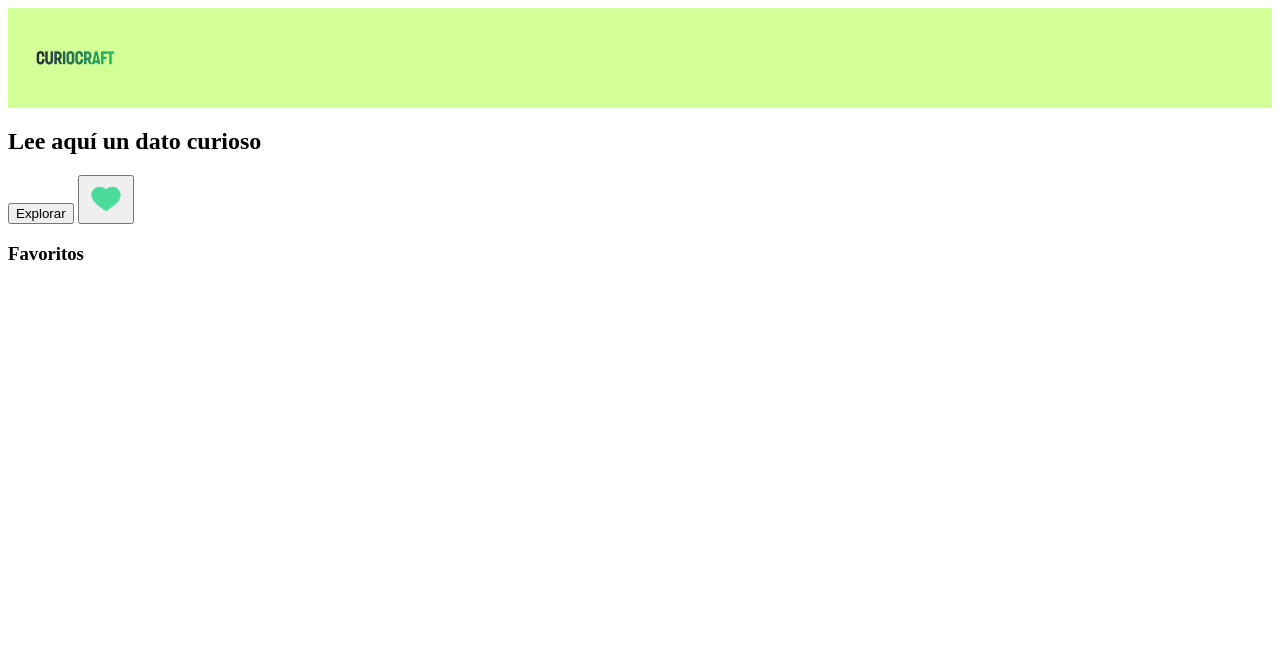
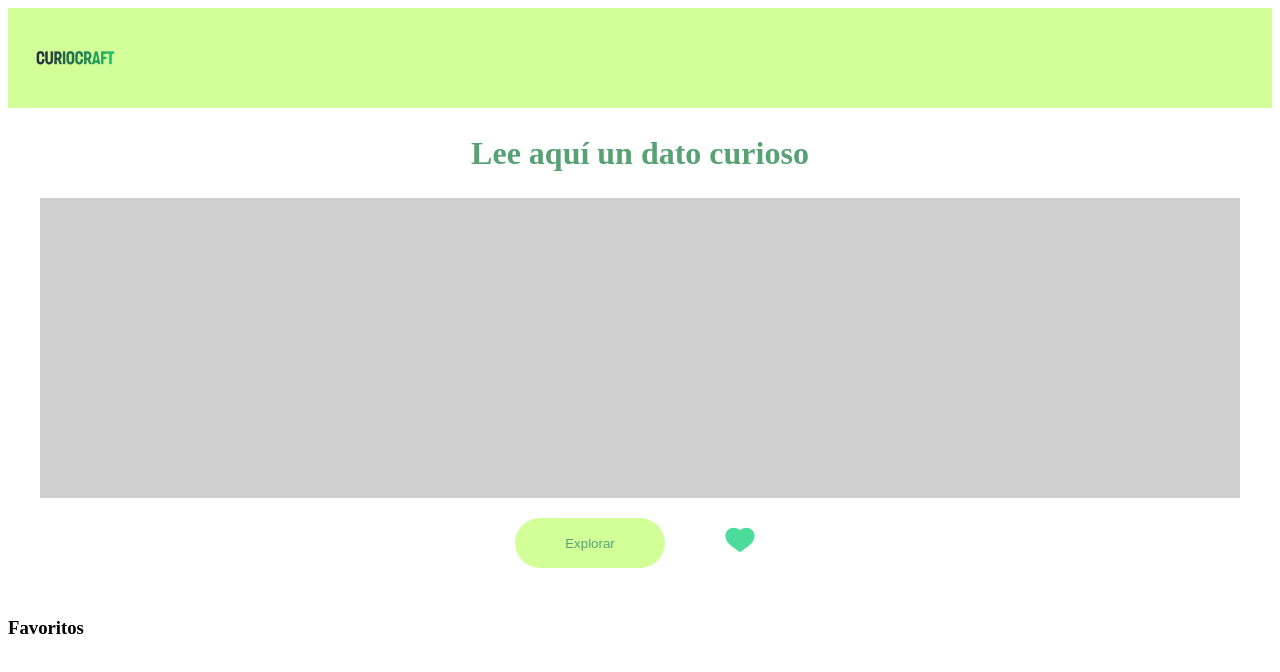
Before and after one commit to CindyLeiva/curious_facts, a plain HTML site: page index.html in a window 1280 px wide. Drawn offline with Linux system fonts and the light colour scheme.

Commit message:
main css

```diff
--- a/index.html
+++ b/index.html
@@ -14,7 +14,7 @@
 
     <main>
         <section class="title-button">
-            <H1>Lee aquí un dato curioso</H1>
+            <h1>Lee aquí un dato curioso</h1>
             <div class="curious-facts"></div>
             <div class="container-buttons">
                 <button class="button-exploration">Explorar</button>
--- a/styles.css
+++ b/styles.css
@@ -7,6 +7,10 @@
     --grey: rgba(207, 207, 207, 1);
 }
 
+body {
+    background: white;
+}
+
 *{
     font-size: "poppins";
     box-sizing: border-box;
@@ -14,8 +18,63 @@
 
 header {
     height: 100px;
-    background-color: rgba(210, 255, 152, 1);
+    background-color:var(--green);
     display: flex;
     margin: 0px;
     padding: 0px;
 }
+
+.title-button{
+    display: flex;
+    align-items: center;
+    justify-content: center;
+    flex-direction: column;
+
+}
+
+h1 {
+    font-size: 32px;
+    color: var(--darkgreen);
+    /*display: flex;
+    align-items: center;
+    justify-content: center;*/
+}
+
+.curious-facts {
+    width: 1200px;
+    height: 300px;
+    background-color: var(--grey);
+    font-size: 20px;
+    /*display: flex;
+    align-items: center;
+    justify-content: center;*/
+}
+
+.container-buttons {
+    height: 100px;
+    display: flex;
+    justify-content: center;
+    gap: 10px;
+}
+
+.button-exploration {
+    height: 50px;
+    width: 150px;
+    margin: 20px;
+    color: var(--darkgreen);
+    border-radius: 30px;
+    border: var(--green);
+    background: var(--green);
+}
+
+.button-favourite {
+    height: 50px;
+    width: 50px;
+    display: flex;
+    justify-content: center;
+    margin: 20px;
+    border: white;
+    border-radius: 30px;
+    background: white;
+    text-decoration: none;
+}
```
